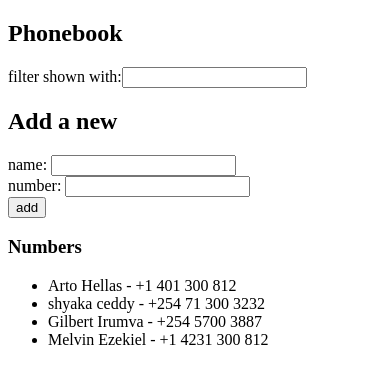
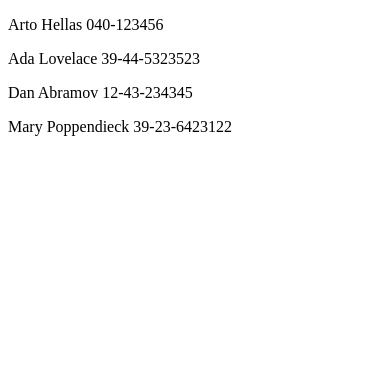
Before and after one commit to gilb01scott/fullstackopenPart2, a React (Vite) app in the folder phoneBook/step1/: page / in a window 390 px wide. Shown: the top 384 px of the page. Built offline with nearby package versions, Linux system fonts and the light colour scheme; data requests are answered from the project's data file.

Commit message:
completed exercise 2.11 part2 the phoneBook step6 and connected phonebook app to json-server backend

```diff
--- /dev/null
+++ b/phoneBook/step1/db.json
@@ -0,0 +1,24 @@
+{
+  "persons": [
+    {
+      "name": "Arto Hellas",
+      "number": "040-123456",
+      "id": "1"
+    },
+    {
+      "name": "Ada Lovelace",
+      "number": "39-44-5323523",
+      "id": "2"
+    },
+    {
+      "name": "Dan Abramov",
+      "number": "12-43-234345",
+      "id": "3"
+    },
+    {
+      "name": "Mary Poppendieck",
+      "number": "39-23-6423122",
+      "id": "4"
+    }
+  ]
+}
--- a/phoneBook/step1/package.json
+++ b/phoneBook/step1/package.json
@@ -10,6 +10,8 @@
     "preview": "vite preview"
   },
   "dependencies": {
+    "axios": "^1.15.0",
+    "json-server": "^1.0.0-beta.15",
     "react": "^19.2.4",
     "react-dom": "^19.2.4"
   },
--- a/phoneBook/step1/src/App.jsx
+++ b/phoneBook/step1/src/App.jsx
@@ -1,84 +1,131 @@
-
-import { useState } from 'react'
-
-import Filter from './components/Filter'
-import PersonForm from './components/PersonForm'
-import Persons from './components/Persons'
 
 
+import { useEffect, useState } from "react"
+import axios from "axios"
 
 const App = () => {
-  const [persons, setPersons] = useState([
-    { id: 1, name: 'Arto Hellas', number: '+1 401 300 812' },
-    { id: 2, name: 'shyaka ceddy', number: '+254 71 300 3232' },
-    { id: 3, name: 'Gilbert Irumva', number: '+254 5700 3887' },
-    { id: 4, name: 'Melvin Ezekiel', number: '+1 4231 300 812' },
-  ])
+  const [persons, setPersons] = useState([])
 
-  const [newName, setNewName] = useState('')
-  const [newNumber, setNewNumber] = useState('')
-  const [search, setSearch] = useState('')
-
-  const addNewName = (event) => {
-    event.preventDefault()
-
-    const exists = persons.some(
-      person => person.name.toLowerCase() === newName.toLowerCase()
-    )
-
-    if (exists) {
-      alert(`${newName} already exists `)
-      return
-    }
-
-    const newPerson = {
-      id: persons.length + 1,
-      name: newName,
-      number: newNumber
-    }
-
-    setPersons([...persons, newPerson])
-    setNewName('')
-    setNewNumber('')
-  }
-
-  const handleNameChange = (event) => {
-    setNewName(event.target.value)
-  }
-
-  const handleNumberChange = (event) => {
-    setNewNumber(event.target.value)
-  }
-
-  const handleSearchChange = (event) => {
-    setSearch(event.target.value)
-  }
-
-  const filteredPersons = persons.filter(person =>
-    person.name.toLowerCase().includes(search.toLowerCase())
-  )
+  useEffect(() => {
+    axios
+      .get("http://localhost:3001/persons")
+      .then(response => {
+        setPersons(response.data)
+      })
+  }, [])
 
   return (
     <div>
-      <h2>Phonebook</h2>
-
-      <Filter search={search} onSearchChange={handleSearchChange} />
-
-      <h2>Add a new</h2>
-
-      <PersonForm
-        onSubmit={addNewName}
-        newName={newName}
-        newNumber={newNumber}
-        onNameChange={handleNameChange}
-        onNumberChange={handleNumberChange}
-      />
-
-      <h3>Numbers</h3>
-
-      <Persons persons={filteredPersons} />
+      {persons.map(p => (
+        <p key={p.id}>{p.name} {p.number}</p>
+      ))}
     </div>
   )
 }
 
 export default App
+
+
+
+
+
+
+
+
+
+
+
+
+
+
+
+
+
+
+
+
+
+
+
+
+
+
+
+
+
+
+// import { useState } from 'react'
+// import Filter from './components/Filter'
+// import PersonForm from './components/PersonForm'
+// import Persons from './components/Persons'
+// const App = () => {
+//   const [persons, setPersons] = useState([
+//     { id: 1, name: 'Arto Hellas', number: '+1 401 300 812' },
+//     { id: 2, name: 'shyaka ceddy', number: '+254 71 300 3232' },
+//     { id: 3, name: 'Gilbert Irumva', number: '+254 5700 3887' },
+//     { id: 4, name: 'Melvin Ezekiel', number: '+1 4231 300 812' },
+//   ])
+//   const [newName, setNewName] = useState('')
+//   const [newNumber, setNewNumber] = useState('')
+//   const [search, setSearch] = useState('')
+
+//   const addNewName = (event) => {
+//     event.preventDefault()
+//     const exists = persons.some(
+//       person => person.name.toLowerCase() === newName.toLowerCase()
+//     )
+//     if (exists) {
+//       alert(`${newName} already exists `)
+//       return
+//     }
+
+//     const newPerson = {
+//       id: persons.length + 1,
+//       name: newName,
+//       number: newNumber
+//     }
+
+//     setPersons([...persons, newPerson])
+//     setNewName('')
+//     setNewNumber('')
+//   }
+
+//   const handleNameChange = (event) => {
+//     setNewName(event.target.value)
+//   }
+
+//   const handleNumberChange = (event) => {
+//     setNewNumber(event.target.value)
+//   }
+
+//   const handleSearchChange = (event) => {
+//     setSearch(event.target.value)
+//   }
+
+//   const filteredPersons = persons.filter(person =>
+//     person.name.toLowerCase().includes(search.toLowerCase())
+//   )
+
+//   return (
+//     <div>
+//       <h2>Phonebook</h2>
+
+//       <Filter search={search} onSearchChange={handleSearchChange} />
+
+//       <h2>Add a new</h2>
+
+//       <PersonForm
+//         onSubmit={addNewName}
+//         newName={newName}
+//         newNumber={newNumber}
+//         onNameChange={handleNameChange}
+//         onNumberChange={handleNumberChange}
+//       />
+
+//       <h3>Numbers</h3>
+
+//       <Persons persons={filteredPersons} />
+//     </div>
+//   )
+// }
+// export default App
```
Also changed, not shown: phoneBook/step1/src/main.jsx (+6 -6 lines), 1 other file (tests, documents, lock files or other folders).
